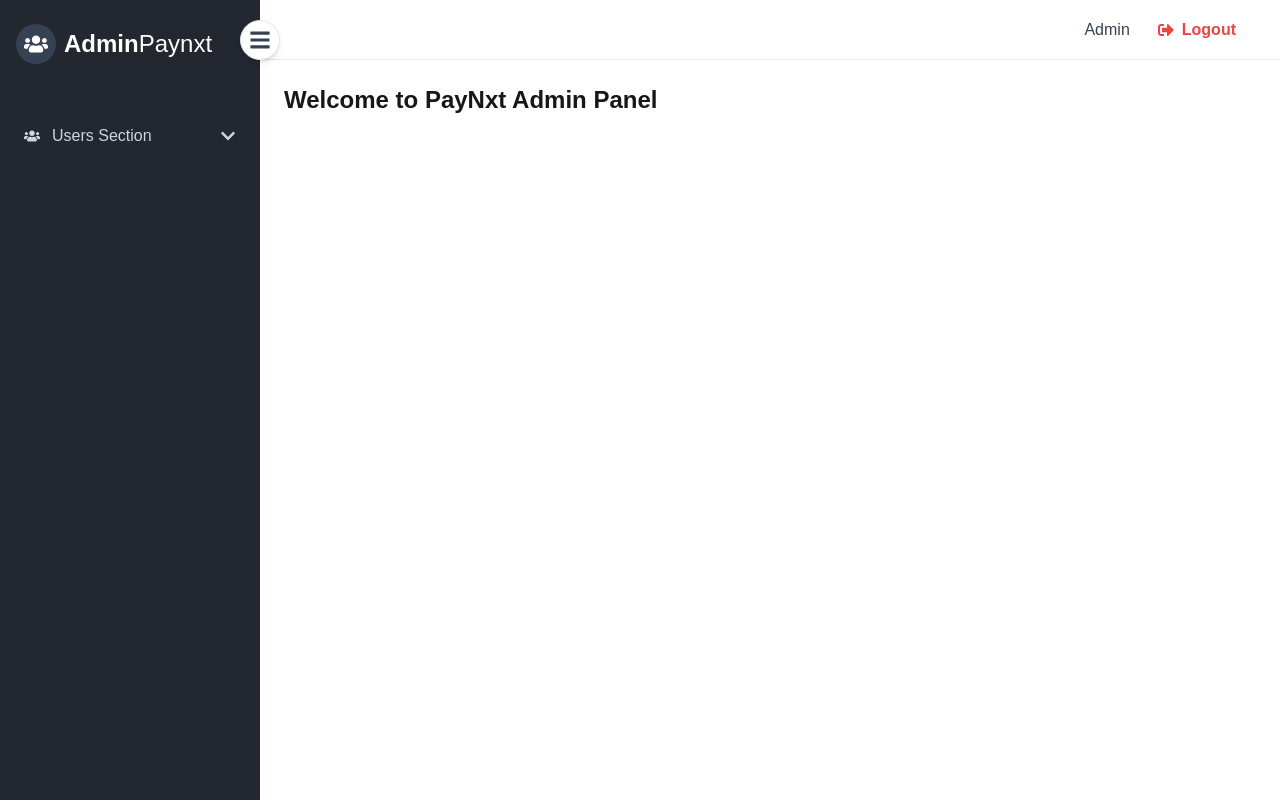
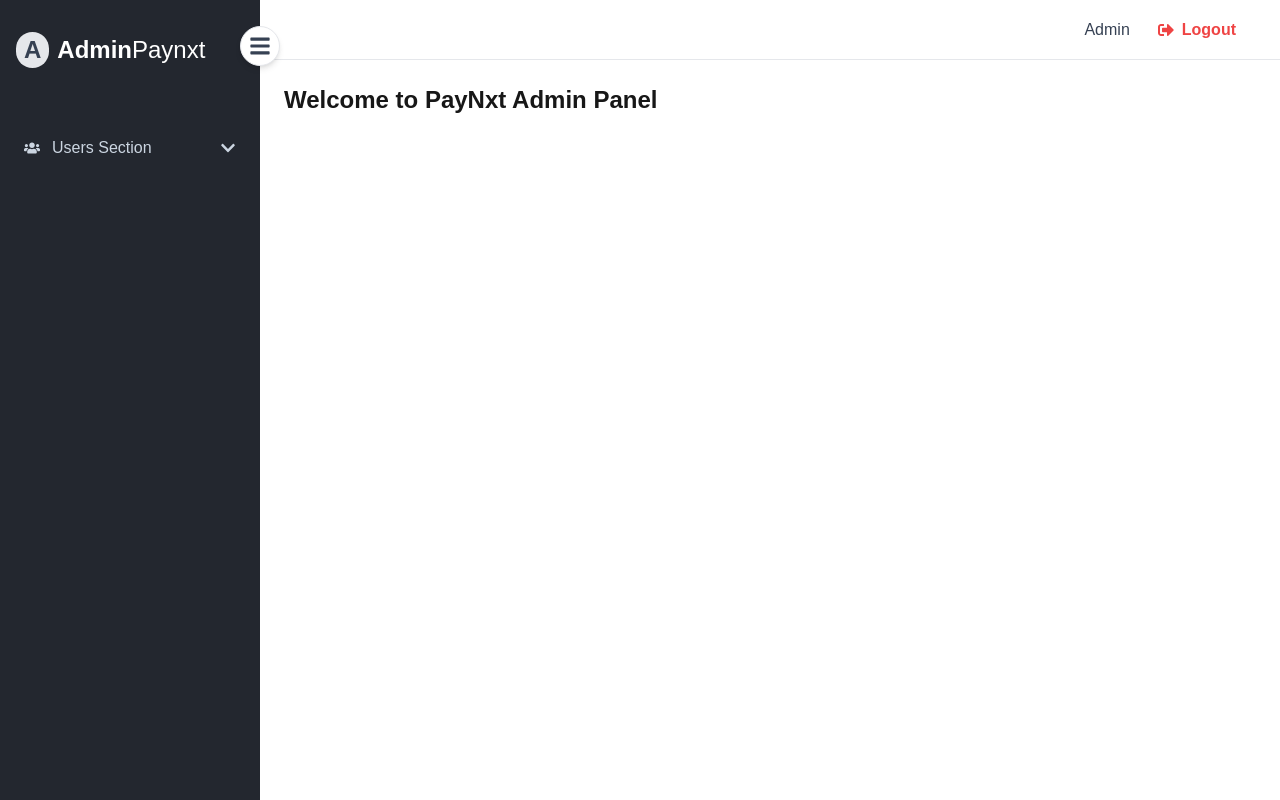
Before and after one commit to Cross-Atlantic-Pankaj/paynxt-cms, a Next.js app: page / in a window 1280 px wide. Built offline with nearby package versions, Linux system fonts and the light colour scheme; no server answers.

Commit message:
Logo changed

```diff
--- a/src/components/Sidebar.js
+++ b/src/components/Sidebar.js
@@ -12,7 +12,9 @@ export default function Sidebar() {
   return (
     <aside className={`sidebar ${collapsed ? 'sidebar-collapsed' : 'sidebar-expanded'}`}>
       <div className="logo flex items-center gap-2 relative">
-        <span className="bg-gray-700 rounded-full p-2"><FaUsers size={24} /></span>
+      <div className="bg-gray-200 rounded-full px-2 py-0 mb-2 mt-2">
+            <span className="text-2xl text-gray-700 font-bold">A</span>
+          </div>
         {!collapsed && <span>Admin<span className="font-light">Paynxt</span></span>}
         <button
           className="absolute -right-5 top-1/2 -translate-y-1/2 bg-white shadow-md rounded-full p-2 border border-gray-200 z-20 hover:bg-gray-100 transition"
```
